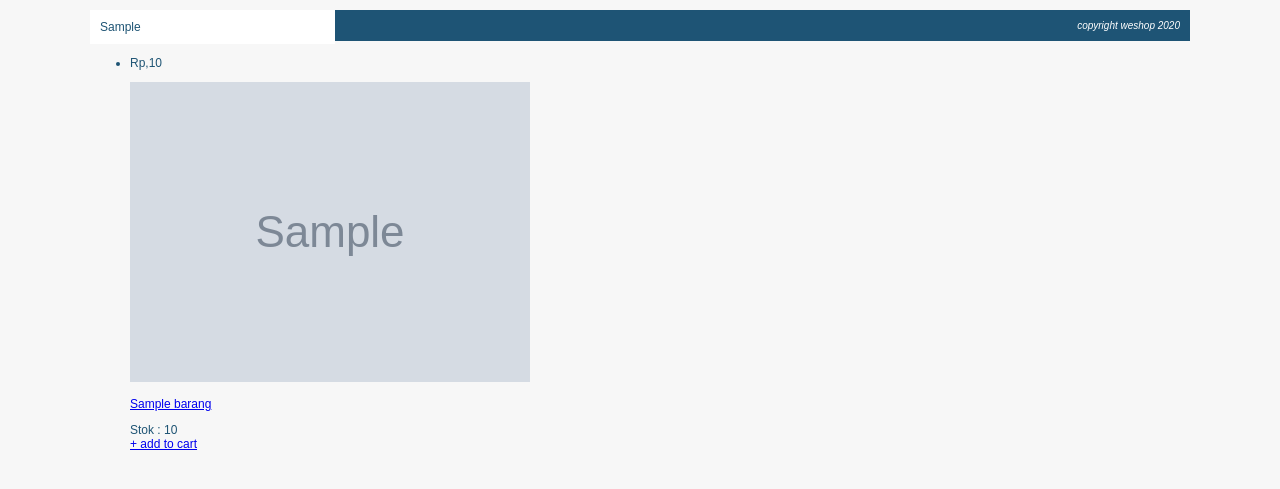
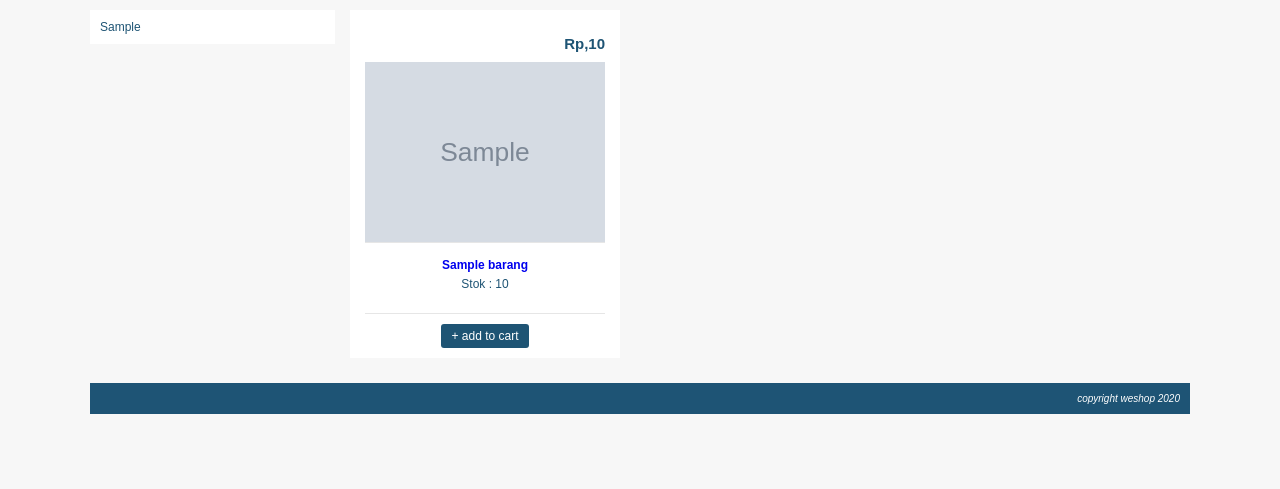
Before and after one commit to zaenalmusthofa86/weshop, a PHP site: page /weshop/ in a window 1280 px wide. Shown: the part 110-599 px from the top of the page. Run offline with PHP 8.4, Linux system fonts and the light colour scheme; tables that the repository leaves empty or names only in its code hold one stand-in row (values such as "Sample post"); grey boxes marked "Sample" are stand-in pictures.

Commit message:
Menambahkan CSS untuk list barang

```diff
--- a/css/style.css
+++ b/css/style.css
@@ -234,3 +234,78 @@ body{
 #menu-kategori ul li a.active {
     background:#e8e8e8;
 }
+
+#kanan {
+    width: 840px;
+    margin-left: 15px;
+    height: auto;
+    float: left;
+}
+
+#kanan #frame-barang ul {
+    list-style: none;
+    margin: 0px;
+    padding: 0px;
+    overflow: hidden;
+}
+
+#kanan #frame-barang ul li {
+    width: 240px;
+    background: white;
+    padding: 10px 15px;
+    margin-bottom: 15px;
+    margin-right: 15px;
+    float: left;
+}
+
+#kanan #frame-barang ul li .price {
+    font-size: 15px;
+    font-weight: bold;
+    text-align: right;
+    margin-bottom: 10px;
+}
+
+#kanan #frame-barang ul li a img {
+    display: block;
+    width: 240px;
+}
+
+#kanan #frame-barang ul li .keterangan-gambar {
+    border-top: 1px solid #E6E6E6;
+    border-bottom: 1px solid #E6E6E6;
+    padding: 10px 0px;
+    height: 50px;
+}
+
+#kanan #frame-barang ul li .keterangan-gambar p {
+    text-align: center;
+    margin: 5px 0px;
+}
+
+#kanan #frame-barang ul li .keterangan-gambar p a {
+    font-weight: bold;
+    text-decoration: none;
+}
+
+#kanan #frame-barang ul li .keterangan-gambar span {
+    display: block;
+    text-align: center;
+}
+
+#kanan #frame-barang ul li .button-add-cart {
+    text-align: center;
+}
+
+#kanan #frame-barang ul li .button-add-cart a {
+    background: #1e5474;
+    color: white;
+    text-decoration: none;
+    padding: 5px 10px;
+    display: inline-block;
+    margin-top: 10px;
+    border-radius: 3px;
+}
+
+#kanan #frame-barang ul li .button-add-cart a:hover {
+    background:orange;
+}
--- a/main.php
+++ b/main.php
@@ -13,15 +13,26 @@
 		</ul>
 	</div>
 
-<div id="kanan"></div>
+</div>
+
+<div id="kanan">
 
 	<div id="frame-barang">
 		<ul>
 			<?php
 
-				$query = mysqli_query($koneksi, "SELECT * FROM barang WHERE status='on'");
+				$query = mysqli_query($koneksi, "SELECT * FROM barang WHERE status='on' ORDER BY barang_id DESC LIMIT 9");
+
+				$no=1;
 				while ($row = mysqli_fetch_assoc($query)) {
-					echo "<li>
+
+					$style=false;
+					if ($no == 3) {
+						$style="style='margin-right:0px'";
+						$no=0;
+					}
+
+					echo "<li $style>
 							<p class='price'>".rupiah($row['harga'])."</p>
 							<a href='".BASE_URL."index.php?page=detail&barang_id=$row[barang_id]'>
 							<img src='".BASE_URL."images/barang/$row[gambar]' />
@@ -34,8 +45,12 @@
 								<a href='".BASE_URL."tambah_keranjang.php?barang_id=$row[barang_id]'>+ add to cart</a>
 							</div>";
 
+					$no++;
 				}
+
 			 ?>
 		</ul>
 
 	</div>
+
+</div>
```
